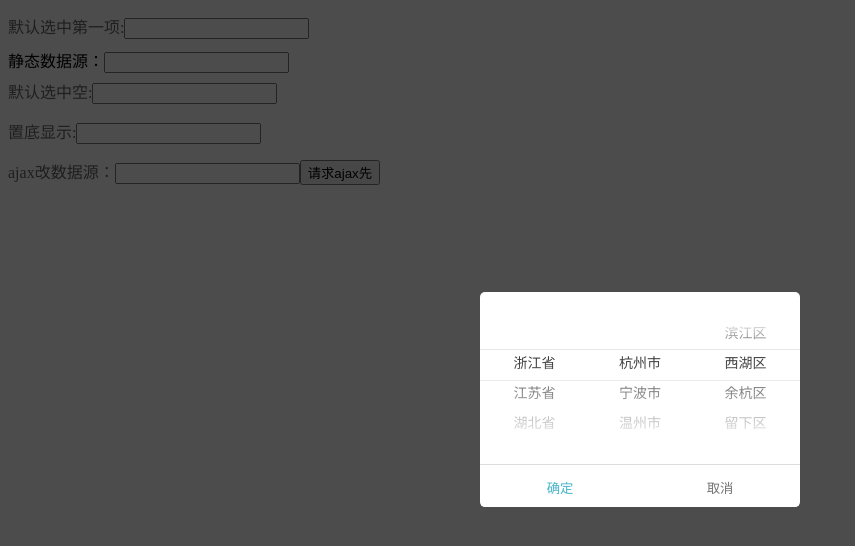
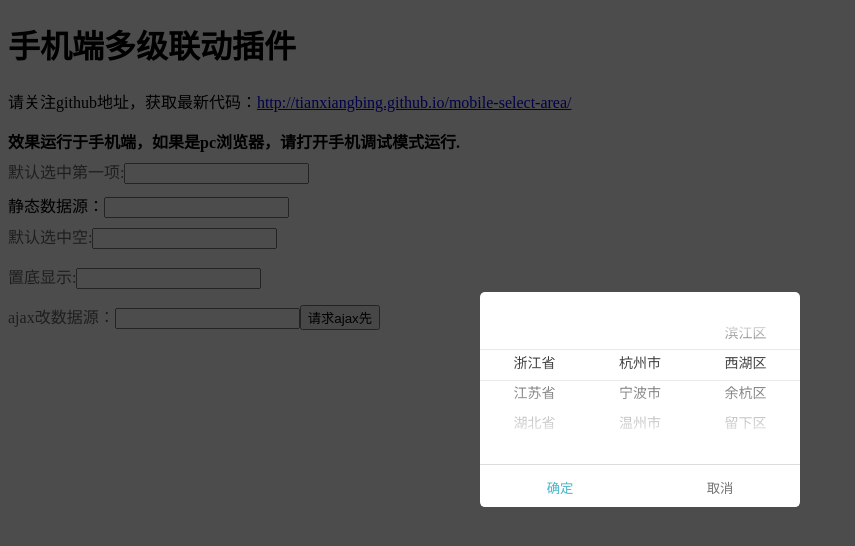
Before and after one commit to tianxiangbing/mobile-select-area, a website: page docs/index.html in a window 1280 px wide. Shown: the whole page, without its empty margins (0-855 px from the left). Drawn offline with Linux system fonts and the light colour scheme; files that its build step writes are made by us from their sources.

Commit message:
更新demo地址

```diff
--- a/docs/index.html
+++ b/docs/index.html
@@ -17,6 +17,9 @@
 </style>
 
 <body>
+	<h1>手机端多级联动插件</h1>
+	<p>请关注github地址，获取最新代码：<a href="http://tianxiangbing.github.io/mobile-select-area/">http://tianxiangbing.github.io/mobile-select-area/</a></p>
+	<b>效果运行于手机端，如果是pc浏览器，请打开手机调试模式运行.</b>
 	<div>默认选中第一项:<input type="text" id="txt_area" />
 		<input type="hidden" id="hd_area" /></div>
 	<script>
```
Also changed, not shown: README.md.
